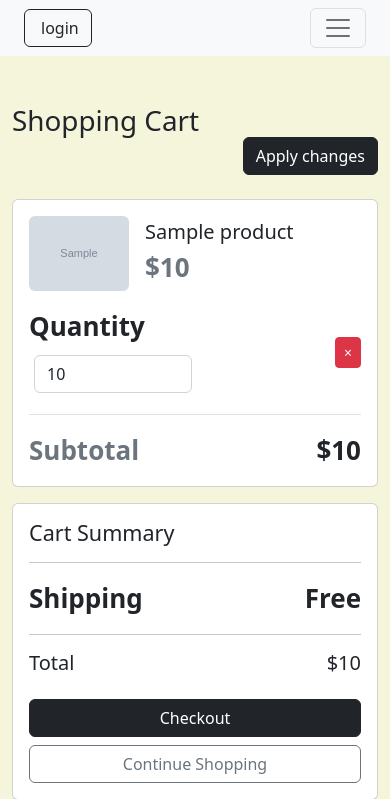
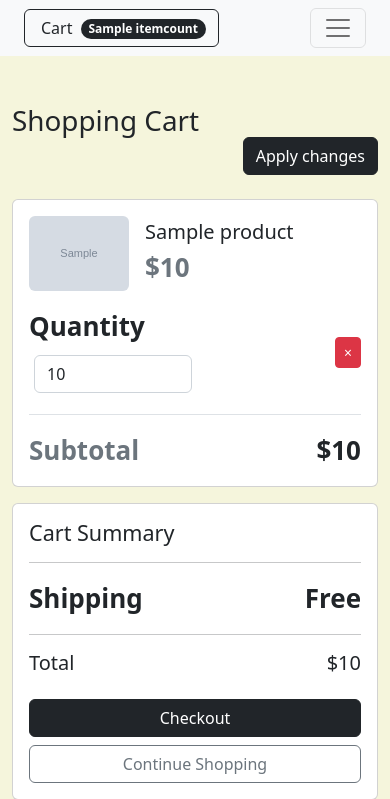
Before and after one commit to katy24f234-sudo/django-test, a Django app: template testproject/testapp/templates/testapp/cart.html in a window 390 px wide. Shown: the top 799 px of the page. Run offline with Django 5.2, Linux system fonts and the light colour scheme; the template is opened without the code that fills it: most values are stand-ins (such as "Sample title", 1, 10 or a date in 2020); grey boxes marked "Sample" are stand-in pictures; some libraries are stand-ins or nearby versions.

Commit message:
switched login/logout button with cart button for better experience in small screens

```diff
--- a/testproject/templates/navbar.html
+++ b/testproject/templates/navbar.html
@@ -5,19 +5,13 @@
 <!-- Navigation-->
         <nav class="navbar navbar-expand-lg navbar-light bg-light">
             <div class="container px-4 px-lg-5">
-                {% if request.user.is_authenticated %}
-                <a href="{% url 'logoutpage' %}"
-                class="btn btn-outline-dark d-inline-flex align-items-center">
-                <i class="bi-cart-fill me-1"></i>
-                    logout
-                </a>
-                {% else %}
-                <a href="{% url 'loginpage' %}"
-                class="btn btn-outline-dark d-inline-flex align-items-center">
-                <i class="bi-cart-fill me-1"></i>
-                    login
-                </a>
-                {% endif %}
+                <div class="d-flex">
+                    <a class="btn btn-outline-dark" href="{% url "cart" %}" >
+                        <i class="bi-cart-fill me-1"></i>
+                        Cart
+                        <span class="badge bg-dark text-white ms-1 rounded-pill">{{itemcount}}</span>
+                    </a>
+                </div>
                 <button class="navbar-toggler" type="button" data-bs-toggle="collapse" data-bs-target="#navbarSupportedContent" aria-controls="navbarSupportedContent" aria-expanded="false" aria-label="Toggle navigation"><span class="navbar-toggler-icon"></span></button>
                 <div class="collapse navbar-collapse" id="navbarSupportedContent">
                     <ul class="navbar-nav me-auto mb-2 mb-lg-0 ms-lg-4">
@@ -36,13 +30,19 @@
                             </ul>
                         </li>
                     </ul>
-                    <form class="d-flex">
-                        <a class="btn btn-outline-dark" href="{% url "cart" %}" >
-                            <i class="bi-cart-fill me-1"></i>
-                            Cart
-                            <span class="badge bg-dark text-white ms-1 rounded-pill">{{itemcount}}</span>
-                        </a>
-                    </form>
+                    {% if request.user.is_authenticated %}
+                    <a href="{% url 'logoutpage' %}"
+                    class="btn btn-outline-dark d-inline-flex align-items-center">
+                    <i class="bi-cart-fill me-1"></i>
+                        logout
+                    </a>
+                    {% else %}
+                    <a href="{% url 'loginpage' %}"
+                    class="btn btn-outline-dark d-inline-flex align-items-center">
+                    <i class="bi-cart-fill me-1"></i>
+                        login
+                    </a>
+                    {% endif %}
                 </div>
             </div>
         </nav>
--- a/testproject/testapp/views.py
+++ b/testproject/testapp/views.py
@@ -94,7 +94,10 @@ def loginpage(request):
         user = authenticate(request,username=username,password=password)
         if user is not None :
             login(request , user)
-            return redirect(next)
+            if next is not None:
+                return redirect(next)
+            else:
+                return redirect('home')
         messages.add_message(request,messages.ERROR,"wrong username or password")
     profile_form=CustomProfileform()
     user_form=CustomUsercreationForm()
```
Also changed, not shown: testproject/db.sqlite3.
